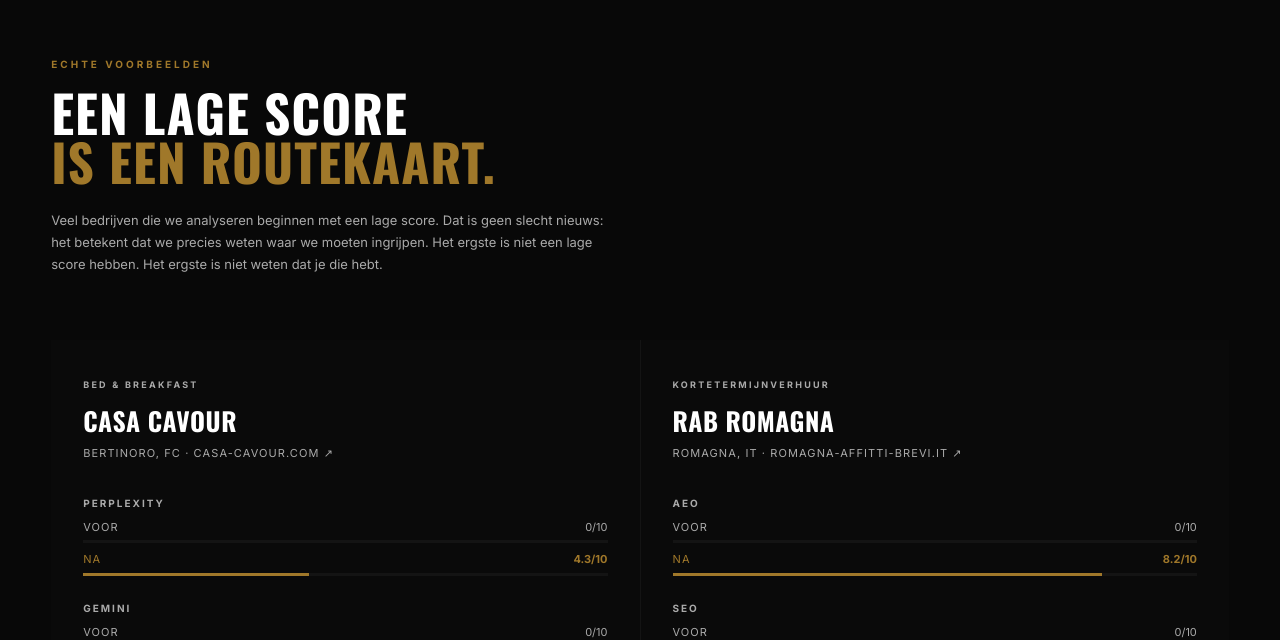
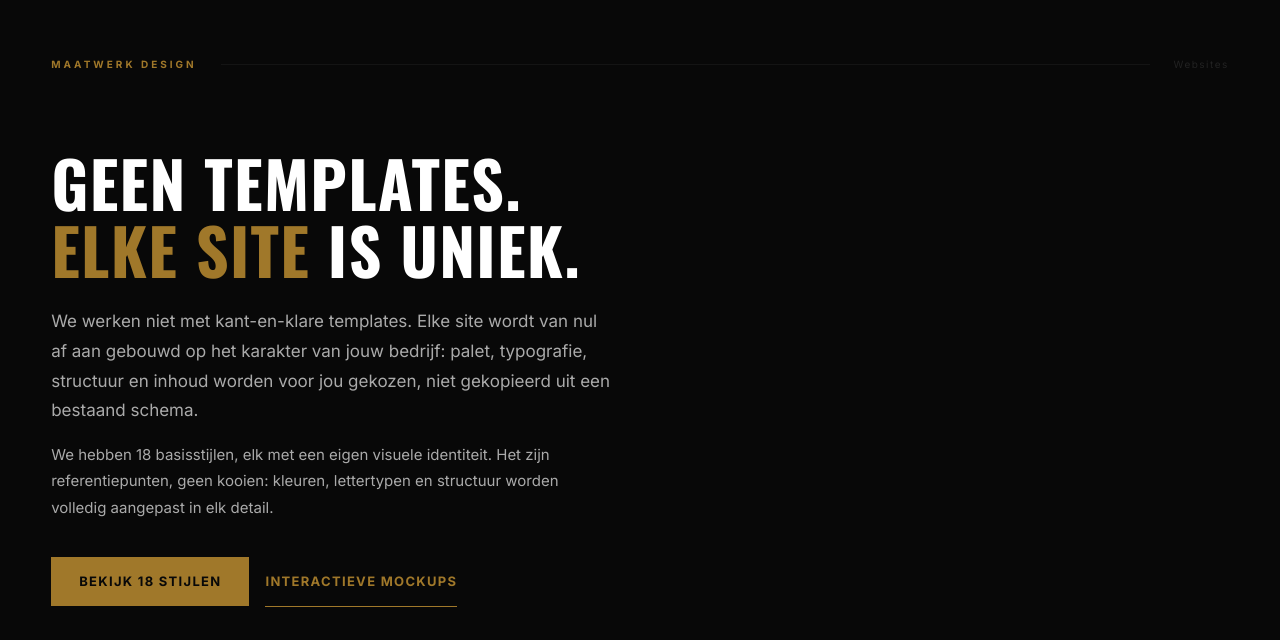
Before and after one commit to vittorionegri68-alt/aim-vns-nl, a React (Vite) app: page / in a window 1280 px wide. Shown: the part 1427-2067 px from the top of the page. Built offline with nearby package versions, Linux system fonts and the light colour scheme.

Commit message:
feat: add SitiWeb section to NL homepage

```diff
--- a/src/App.jsx
+++ b/src/App.jsx
@@ -3,6 +3,7 @@ import LangBanner from './components/LangBanner.jsx'
 import Nav from './components/Nav.jsx'
 import Hero from './components/Hero.jsx'
 import HowItWorks from './components/HowItWorks.jsx'
+import SitiWeb from './components/SitiWeb.jsx'
 import Resultaten from './components/Resultaten.jsx'
 import Diensten from './components/Diensten-NL.jsx'
 import FAQ from './components/FAQ.jsx'
@@ -18,6 +19,7 @@ export default function App() {
       <main>
         <Hero />
         <HowItWorks />
+        <SitiWeb />
         <Resultaten />
         <Diensten />
         <FAQ />
```
